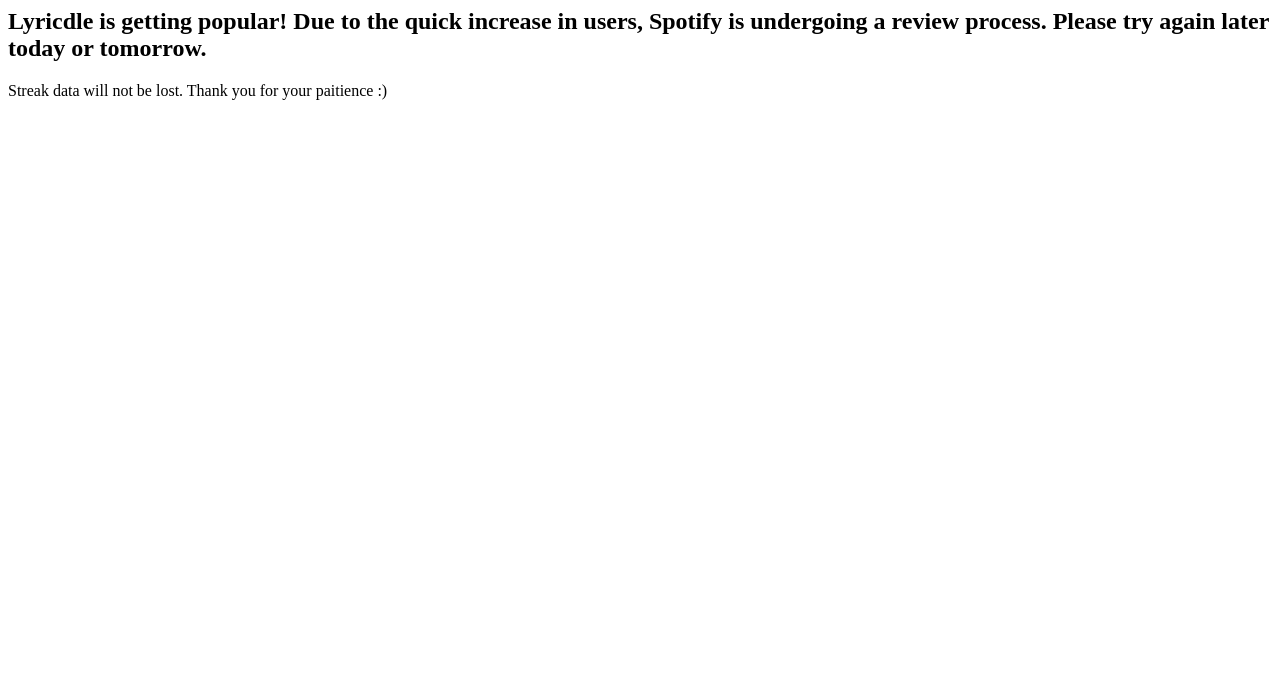
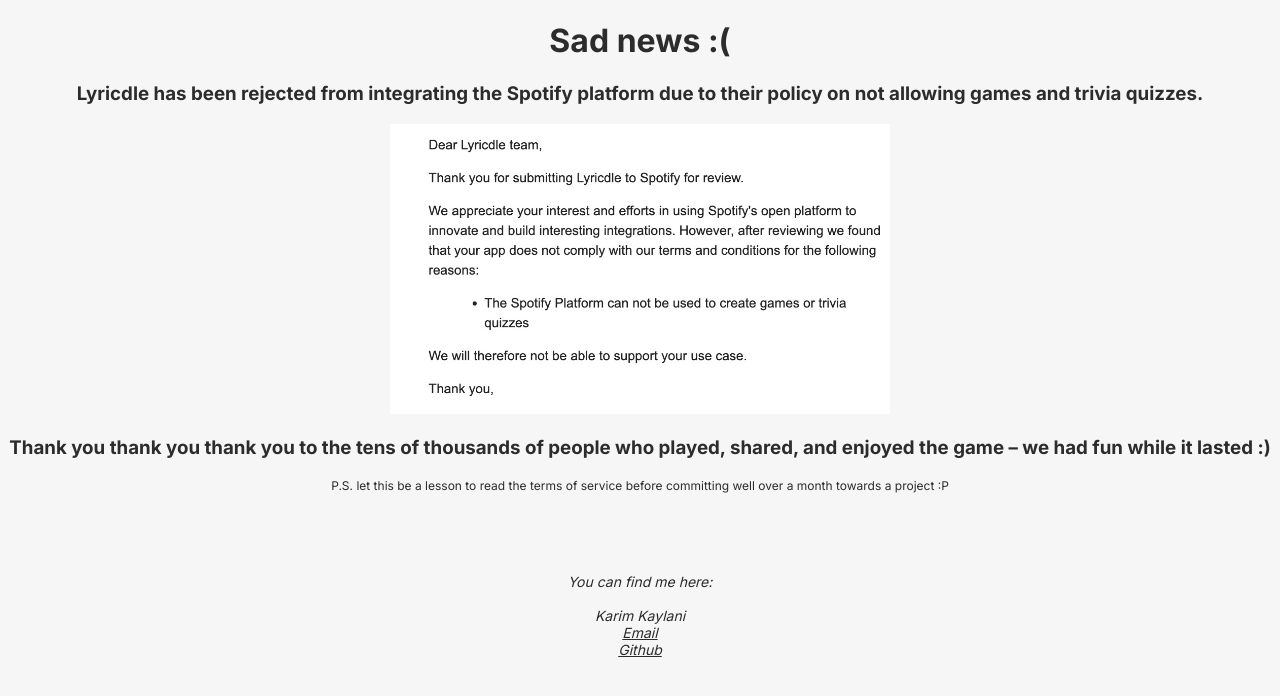
Before and after one commit to karimkaylani/lyricdle, a Flask app: template templates/error.html in a window 1280 px wide. Shown: the top 696 px of the page. Run offline with Flask 2, Linux system fonts and the light colour scheme; the template is opened without the code that fills it, so the values that code supplies are empty; some libraries are stand-ins or nearby versions.

Commit message:
Breaking the news

```diff
--- a/app.py
+++ b/app.py
@@ -84,8 +84,6 @@
                 song, all_tracks = get_random_song_and_list(sp)
             except:
                 return render_template('error.html')
-                print("Didn't find any top Spotify songs")
-                return "Sorry, didn't find any top Spotify songs."
             song_str = song['name'] + ' - ' + song['artists'][0]['name']
             genius_song = genius.search_song(remove_feature(song['name']), song['artists'][0]['name'])
             if genius_song:
--- a/templates/error.html
+++ b/templates/error.html
@@ -1,2 +1,25 @@
-<h2>Lyricdle is getting popular! Due to the quick increase in users, Spotify is undergoing a review process. Please try again later today or tomorrow.</h2>
-<p>Streak data will not be lost. Thank you for your paitience :)</h3></p>
+{% extends 'base.html' %}
+
+{% block body %}
+
+<body style="text-align: center;">
+
+<h1>Sad news :(</h1>
+<h3>Lyricdle has been rejected from integrating the Spotify platform due to their policy on not allowing games and trivia quizzes.</h3>
+
+<img width="500" src="{{ url_for('static', filename='heartbreak.jpg') }}"></img>
+
+<h3>Thank you thank you thank you to the tens of thousands of people who played, shared, and enjoyed the game – we had fun while it lasted :)</h3>
+<p style="font-size: 12px;">P.S. let this be a lesson to read the terms of service before committing well over a month towards a project :P</p>
+
+<address style="margin-top: 80px; text-align: center; font-size: 14px;">
+    You can find me here: <br><br>
+    Karim Kaylani<br>
+    <a href="mailto:karimkaylani@gmail.com">Email</a><br>
+    <a href="https://github.com/karimkaylani/">Github</a><br>
+</address>
+
+</body>
+
+
+{% endblock %}
```
Also changed, not shown: static/heartbreak.jpg (added).
